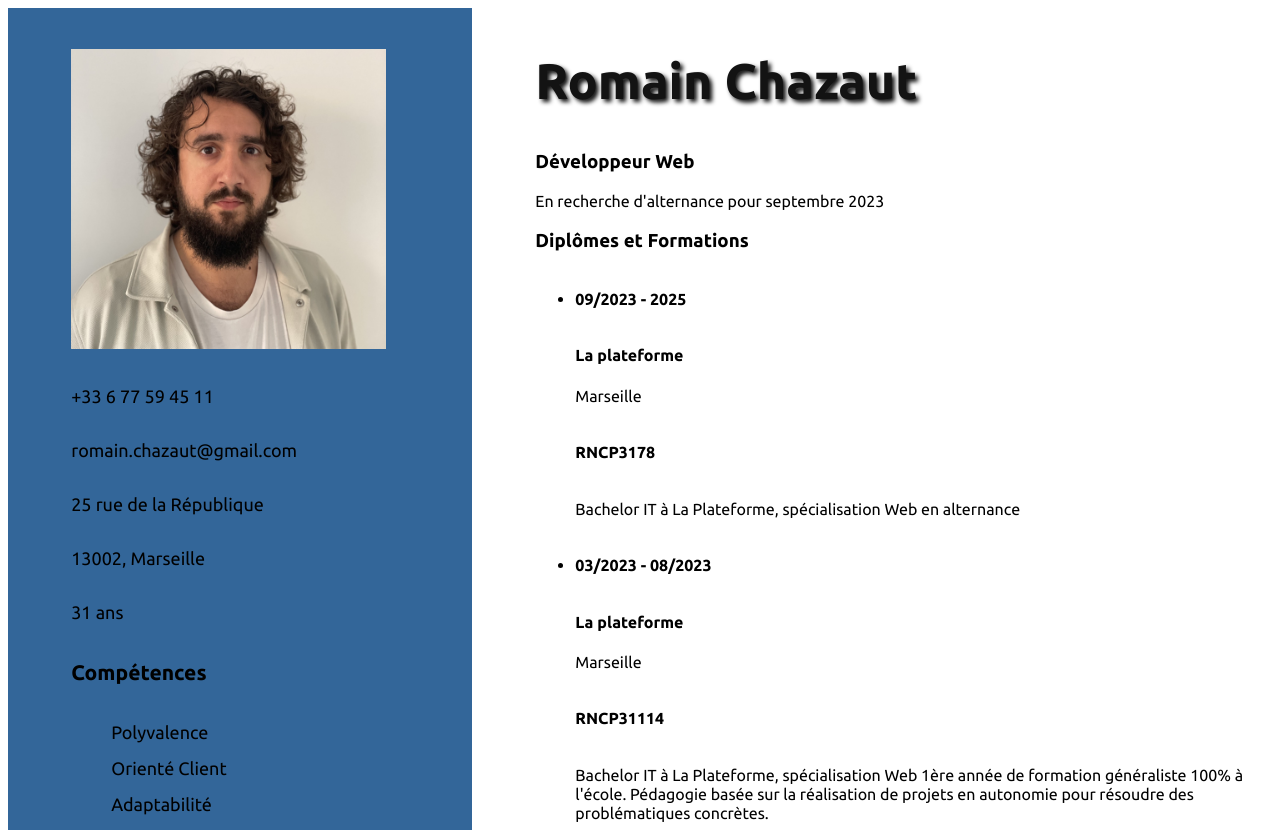
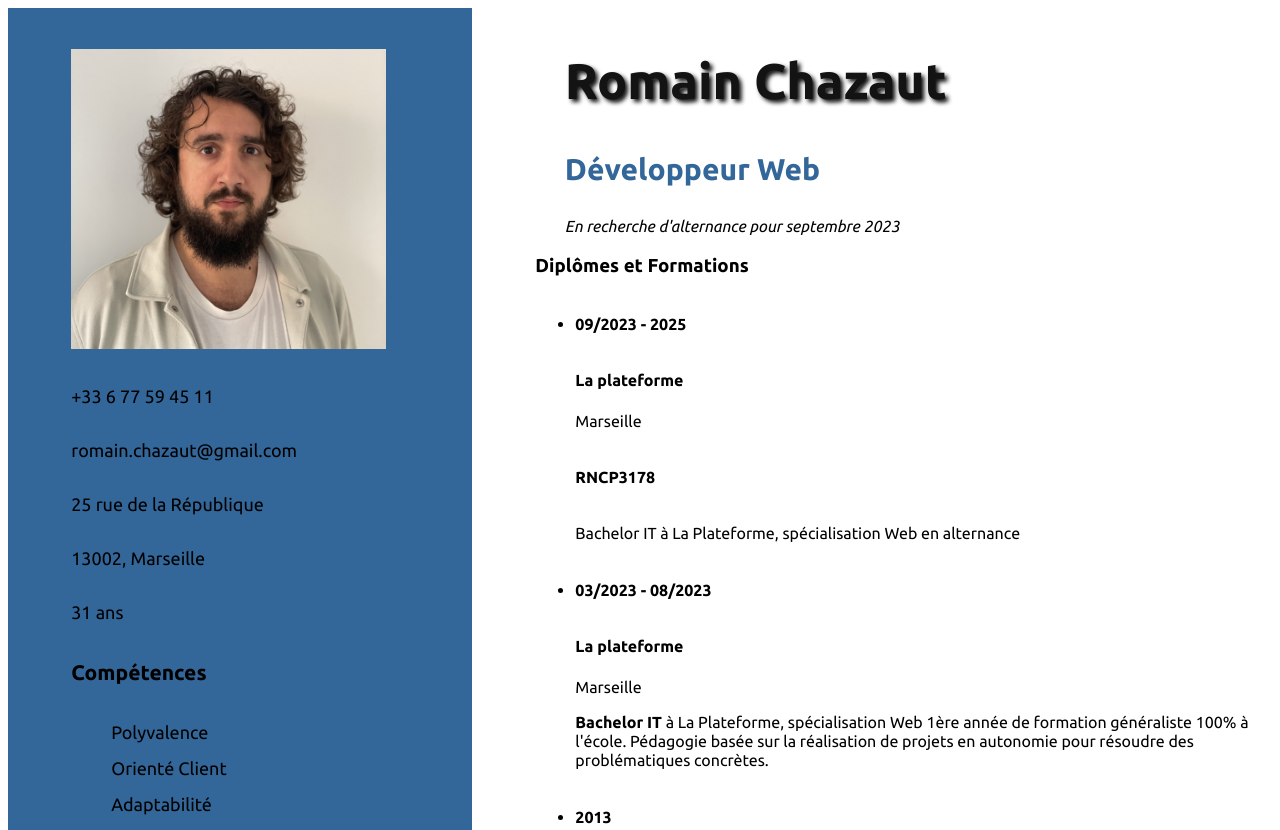
Before and after one commit to romain-chazaut/Plesk, a plain HTML site: page index.html in a window 1280 px wide. Shown: the top 830 px of the page. Drawn offline with Linux system fonts and the light colour scheme.

Commit message:
Final commit

```diff
--- a/cv-romain-chazaut.css
+++ b/cv-romain-chazaut.css
@@ -2,6 +2,15 @@
     font-family: 'Ubuntu', sans-serif;
 }
 
+header {
+    margin-left: 4%;
+    font-family: Arial, Helvetica, sans-serif;
+}
+
+header h3 {
+    font-size: 30px;
+    color: #336699;
+}
 
 
 h1 {
@@ -10,6 +19,8 @@ h1 {
     text-shadow: 3px 3px 4px;
     color:#131313;
     font-size: 50px;
+
+
 }
 
 main {
--- a/index.html
+++ b/index.html
@@ -76,7 +76,7 @@
             <header>
                 <h1>Romain Chazaut</h1>
                 <h3>Développeur Web</h3>
-                <p>En recherche d'alternance pour septembre 2023</p>
+                <i>En recherche d'alternance pour septembre 2023</I>
             </header>
             <article class="sudies1">
                 <h3>Diplômes et Formations</h3>
@@ -90,8 +90,7 @@
                 <ul><li><h6>03/2023 - 08/2023</h6>
                 <h4>La plateforme</h4>
                 <p>Marseille</p>
-                <h6>RNCP31114</h6>
-                <p>Bachelor IT à La Plateforme, spécialisation Web
+                <p> <strong>Bachelor IT</strong>  à La Plateforme, spécialisation Web
                    1ère année de formation généraliste 100% à l'école.
                    Pédagogie basée sur la réalisation de projets en autonomie pour résoudre des problématiques
                    concrètes.</p></li></ul>
```
